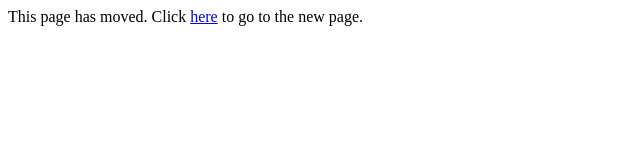
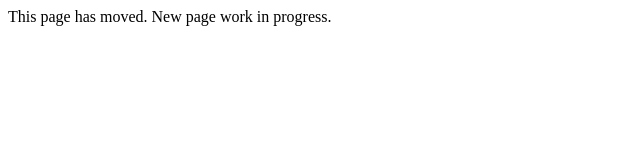
Before and after one commit to aaditxo/web-portfolio, a plain HTML site: page index.html in a window 1280 px wide. Shown: the full height of the page, 0-640 px from the left. Drawn offline with Linux system fonts and the light colour scheme.

Commit message:
Update index.html

```diff
--- a/index.html
+++ b/index.html
@@ -1,9 +1,9 @@
 <html>
 <head>
-<meta http-equiv="refresh" content="2;url=http://example.com" />
+<!--meta http-equiv="refresh" content="2;url=http://example.com" /-->
 <title>Page Moved</title>
 </head>
 <body>
-This page has moved. Click <a href="http://www.example.com">here</a> to go to the new page.
+This page has moved. New page work in progress.
 </body>
 </html>
```
